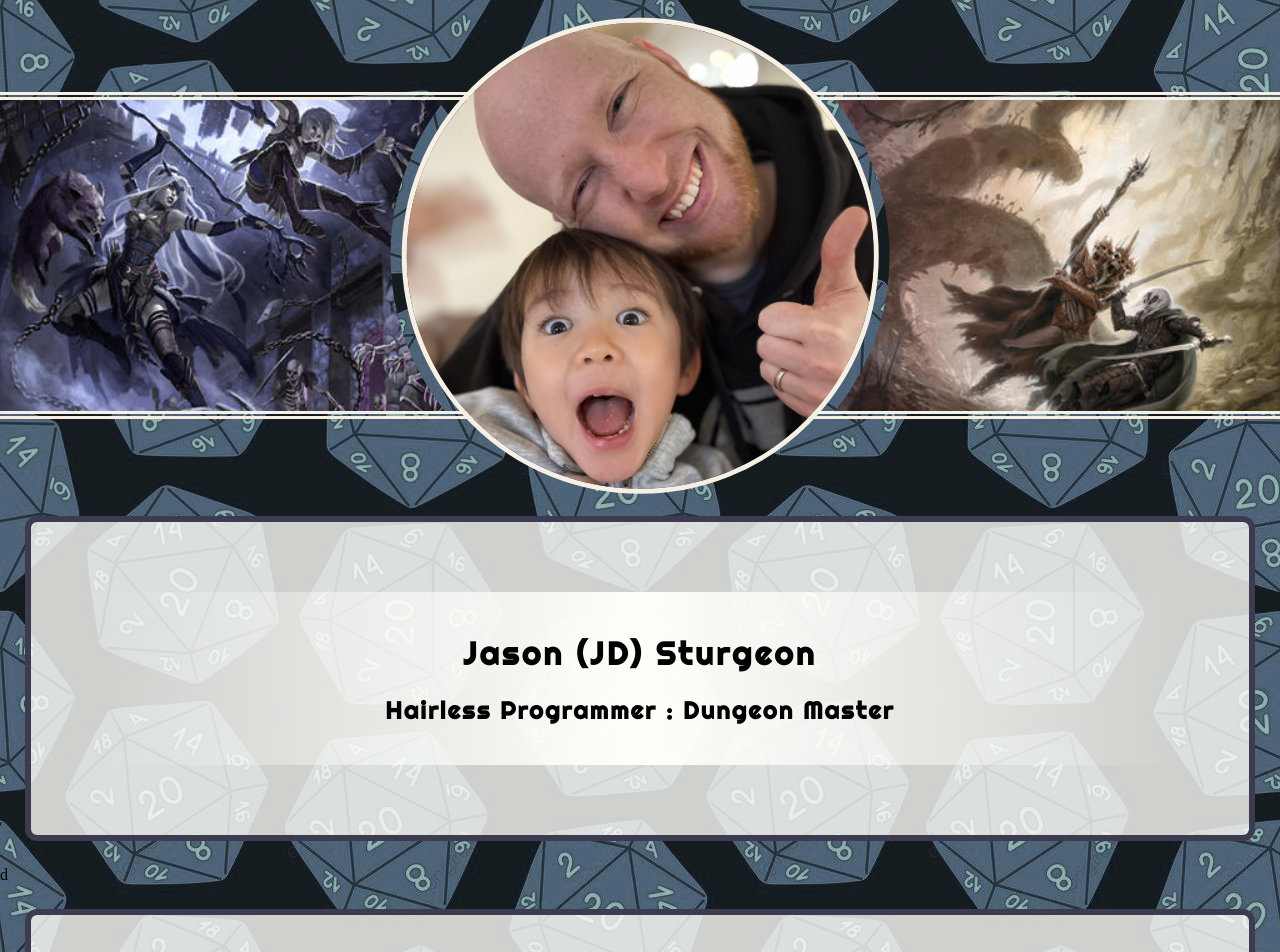
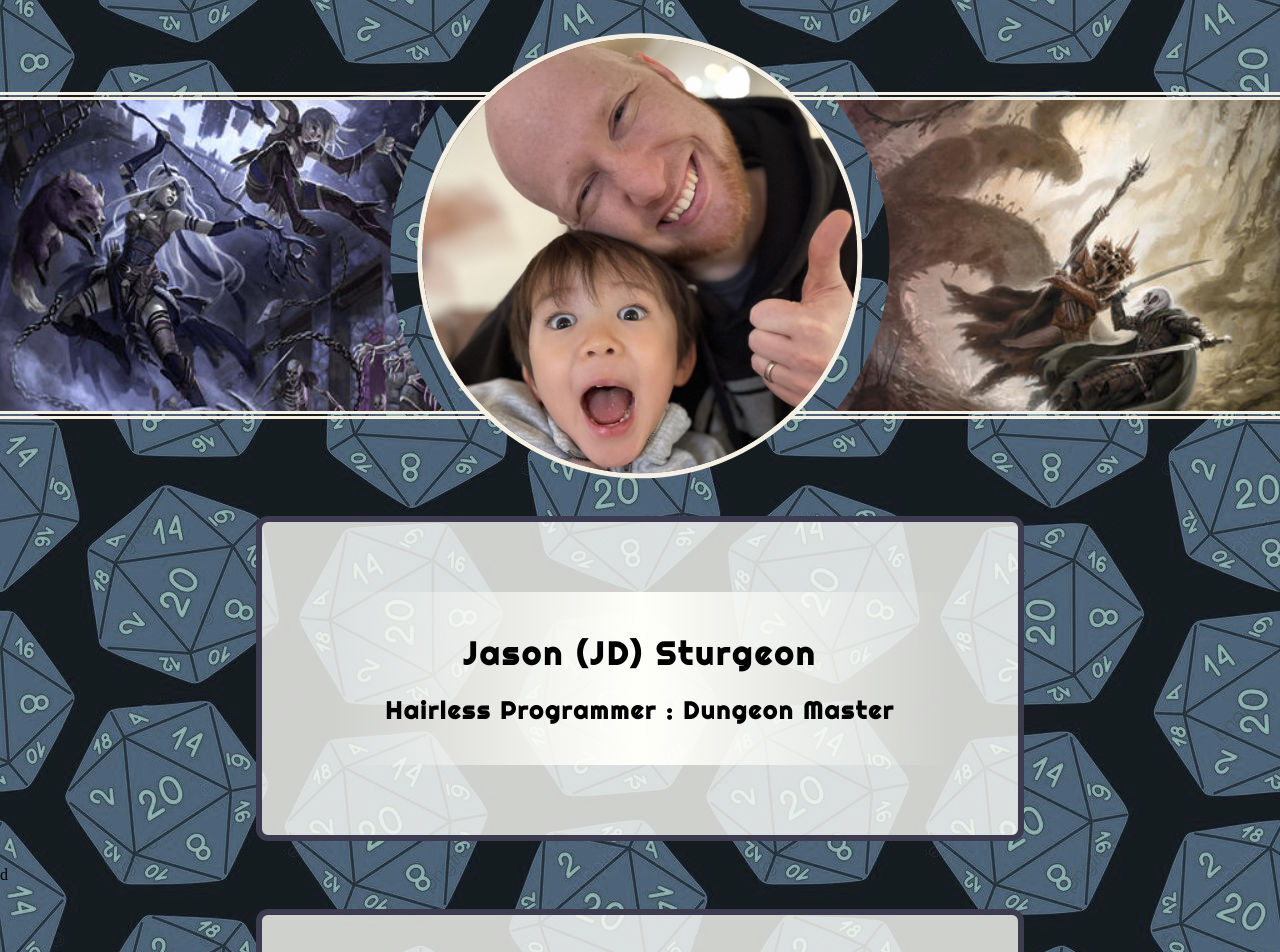
Before and after one commit to Akakemushi/profile, a plain HTML site: page index.html in a window 1280 px wide. Shown: the top 952 px of the page. Drawn offline with Linux system fonts and the light colour scheme.

Commit message:
prettier

```diff
--- a/style.css
+++ b/style.css
@@ -6,8 +6,8 @@
   top: 50%;
   left: 50%;
   transform: translate(-50%, -50%);
-  max-width: 150%;
-  max-height: 150%;
+  max-width: 140%;
+  max-height: 140%;
   object-fit: contain;
   border-radius: 50%;
   border-style: solid;
@@ -41,6 +41,8 @@ h2 {
   padding: 50px;
   border-radius: 12px;
   margin: 25px;
+  margin-left: 20%;
+  margin-right: 20%;
 }
 
 .blue-border {
```
